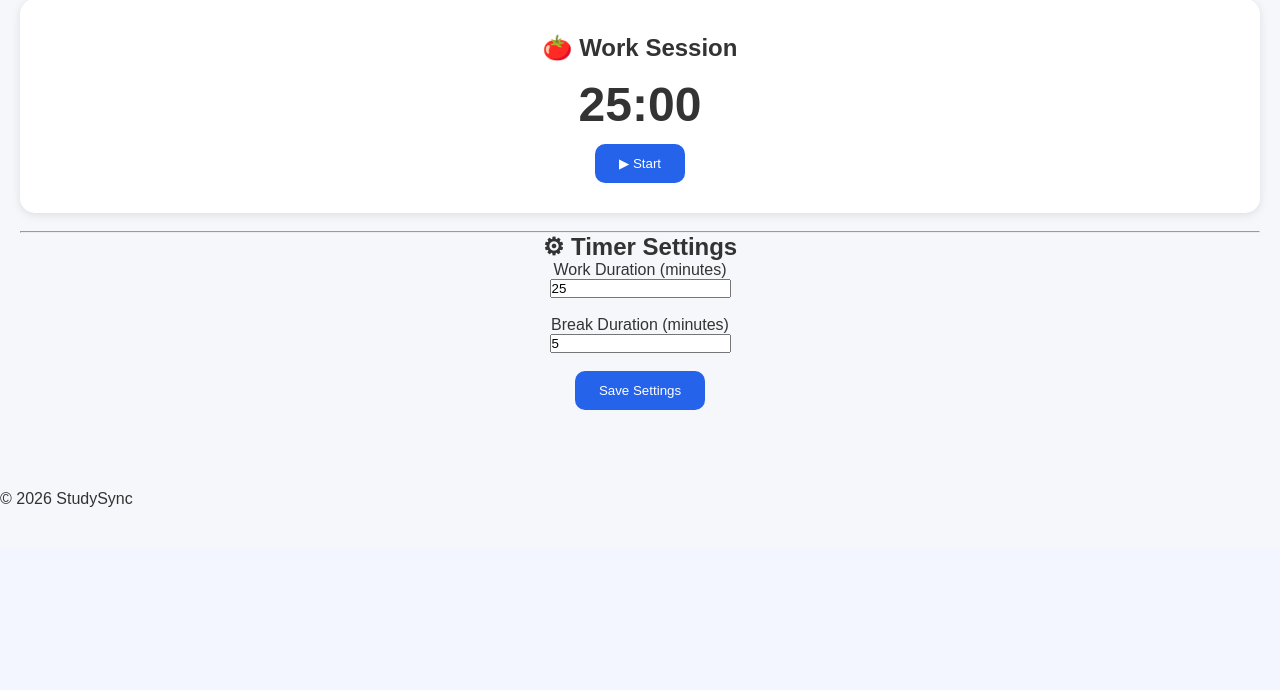
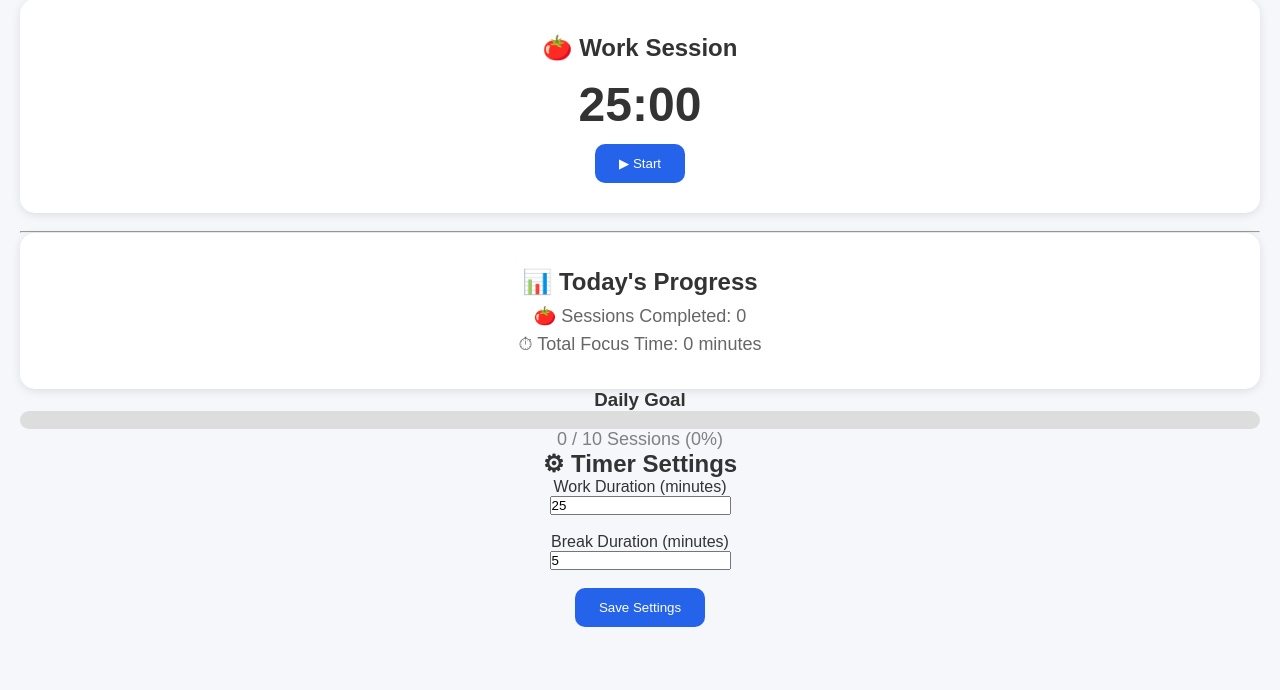
Before and after one commit to pal-debarpan/StudySync, a Flask app: page /pomodoro in a window 1280 px wide. Shown: the part 253-943 px from the top of the page. Before the commit the page ends 760 px from the top, so only its background shows below. Run offline with Flask 3, Linux system fonts and the light colour scheme; the visitor is signed in with stand-in values (Sample User, id 1).

Commit message:
Complete Pomodoro timer with progress tracking

```diff
--- a/static/css/design.css
+++ b/static/css/design.css
@@ -146,3 +146,18 @@ header h2{
     display: none;
     box-shadow: 0 5px 15px rgba(0,0,0,0.3);
 }
+
+.progress-bar{
+    width: 100%;
+    height: 18px;
+    background: #ddd;
+    border-radius: 10px;
+    overflow: hidden;
+}
+
+.progress-fill{
+    width: 0%;
+    height: 100%;
+    background: #4CAF50;
+    transition: width .4s;
+}
--- a/static/js/timer.js
+++ b/static/js/timer.js
@@ -6,9 +6,19 @@ let breakTimeInput = document.getElementById("breakTime");
 let saveSettingsButton = document.getElementById("saveSettingsButton");
 let sessionTitle = document.getElementById("sessionTitle");
 let notification = document.getElementById("notification");
+let notificationSound = new Audio("/static/sounds/notification.mp3");
+let completedSessionsText = document.getElementById("completedSessions");
+let totalFocusTimeText = document.getElementById("totalFocusTime");
+let progressFill = document.getElementById("progressFill");
+let progressText = document.getElementById("progressText");
+
+let dailyGoal = 10;
 
 let workMinutes = 25;
 let breakMinutes = 5;
+
+let completedSessions = 0;
+let totalFocusTime = 0;
 
 let minutes = workMinutes;
 let seconds = 0;
@@ -18,9 +28,19 @@ let sessionType = "work";
 
 let interval;
 
+function updateProgress(){
+    let percentage = (completedSessions/dailyGoal) * 100;
+    progressFill.style.width = percentage + "%";
+    progressText.innerText = completedSessions + " / " + dailyGoal + " Sessions (" + percentage + "%)";
+};
+
 function showNotification(message){
     notification.innerText = message;
     notification.style.display = "block";
+
+    notificationSound.currentTime = 0;
+    notificationSound.play();
+
     setTimeout(function(){
         notification.style.display = "none";
     }, 3000);
@@ -37,6 +57,11 @@ function updateTimerDisplay() {
 
 function switchSessions() {
     if (sessionType === "work"){
+        completedSessions++;
+        totalFocusTime += workMinutes;
+        updateProgress();
+        completedSessionsText.innerText = completedSessions;
+        totalFocusTimeText.innerText = totalFocusTime;
         showNotification("🍅 Work session complete!\nTime for a break ☕");
         sessionType = "break";
         minutes = breakMinutes;
--- a/templates/pomodoro.html
+++ b/templates/pomodoro.html
@@ -20,6 +20,24 @@ Pomodoro - StudySync
     <div id="notification" class="notification">Notification</div>
     <br>
     <hr>
+
+    <div class="card">
+        <h2>📊 Today's Progress</h2>
+        <p>
+            🍅 Sessions Completed:
+            <span id="completedSessions">0</span>
+        </p>
+
+        <p>
+            ⏱ Total Focus Time:
+            <span id="totalFocusTime">0</span> minutes
+        </p>
+    </div>
+    <h3>Daily Goal</h3>
+    <div class="progress-bar">
+        <div id="progressFill" class="progress-fill"></div>
+    </div>
+    <p id="progressText">0 / 10 Sessions (0%)</p>
 
     <h2>⚙ Timer Settings</h2>
 
```
Also changed, not shown: 1 other file.
